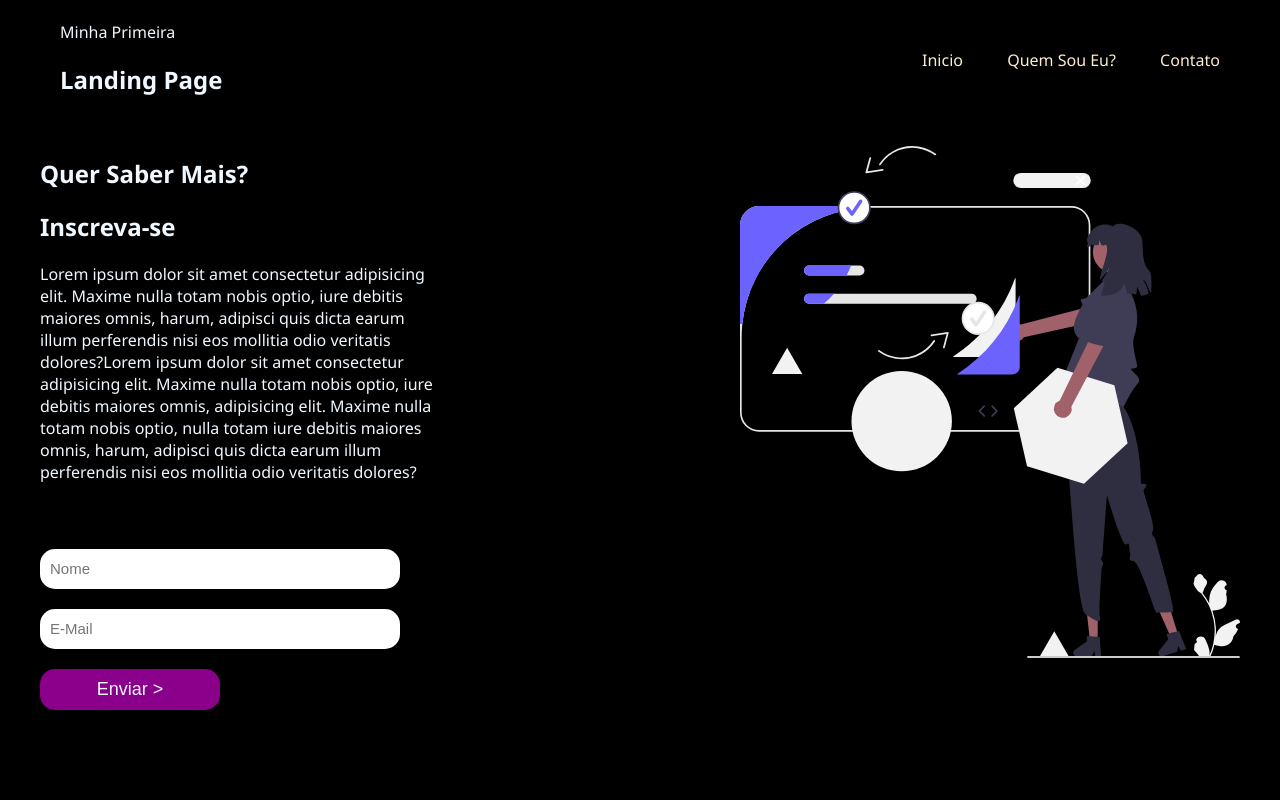
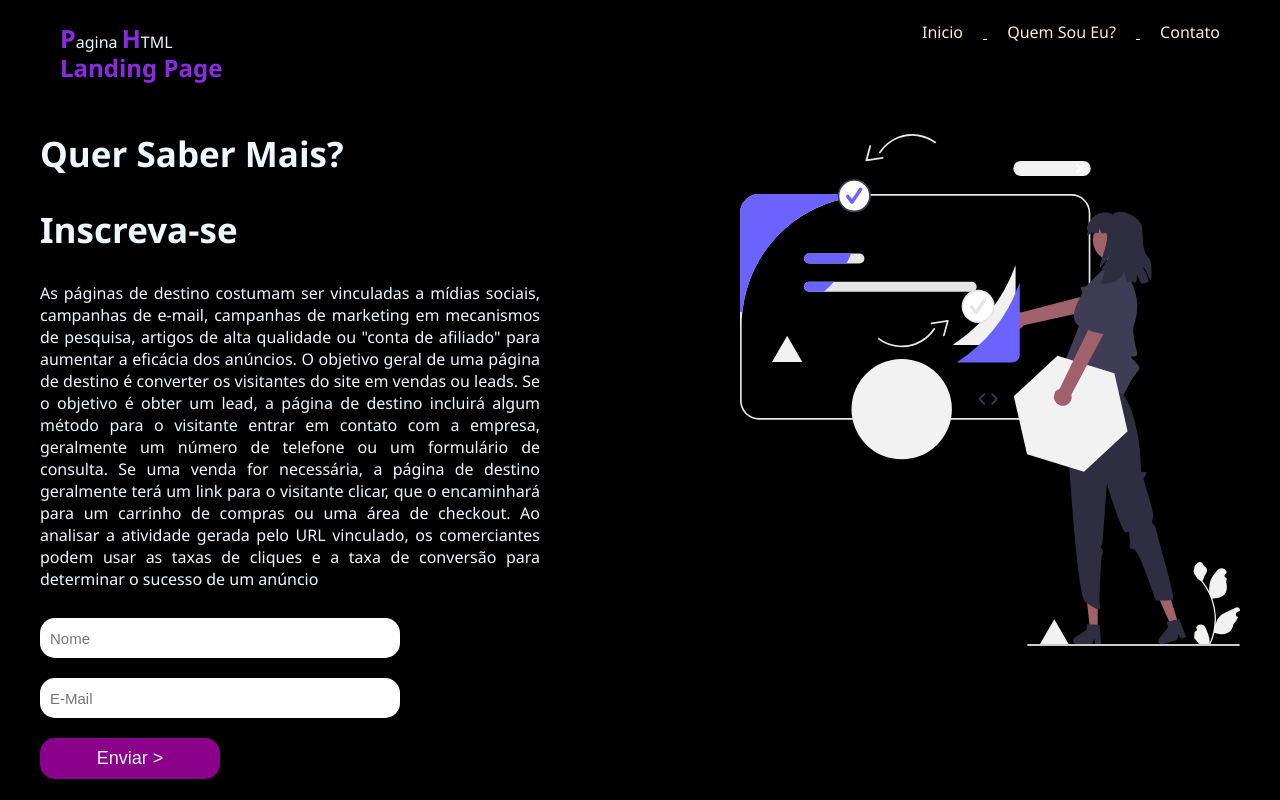
Before and after one commit to MaMMeyer/AulasFasipe, a plain HTML site: page Projeto03/index.html in a window 1280 px wide. Drawn offline with Linux system fonts and the light colour scheme.

Commit message:
HTML criado em Aula
HTML simples com exemplos de lista convertida em links, estilos de Fonts, Formulário com envio de E-Mail,

```diff
--- a/Projeto03/css/style.css
+++ b/Projeto03/css/style.css
@@ -1,4 +1,4 @@
-body{
+body {
     background-color: black;
     color: aliceblue;
     max-width: 1200px;
@@ -6,42 +6,61 @@ body{
     padding: 15px;
     font-family: 'Segoe UI', Tahoma, Geneva, Verdana, sans-serif;
 }
-.cabecalho {
+
+.landing {
+    color: blueviolet;
+    margin-top: -20px;
+}
+
+.ph {
+    color: blueviolet;
+    font-size: 25px;
+}
+
+header {
     /*width: 1200px;*/
     /*height: 110px;*/
     /*border: 1px solid blue;*/
     display: flex;
     flex-direction: row;
     justify-content: space-between;
-    align-items: center;
     margin-top: -30px;
 }
 
-.esq{
+.textoheader {
     display: inline-block;
     margin: 20px;
     list-style-type: none;
 }
-li{
+
+li {
+    justify-content: space-between;
     display: inline-block;
     margin: 20px;
+    list-style-type: none;
 }
 
-a{
-    color: blanchedalmond
+.links {
+    color: blanchedalmond;
 }
 
-a:hover{
-    color: aqua;
+.links:hover {
+    color: whitesmoke;
 }
 
-#corpo{
+#corpo {
     display: flex;
     flex-direction: row;
     justify-content: space-between;
     margin-top: 1px;
 }
-.textos{
+
+.titulo {
+    font-size: 35px;
+    margin-top: 5px;
+}
+
+.textos {
     width: 500px;
     height: 530px;
     float: left;
@@ -49,7 +68,7 @@ a:hover{
     width: 50%;
 }
 
-input{
+input {
     margin-top: 20px;
     height: 20px;
     border-radius: 15px;
@@ -57,7 +76,8 @@ input{
     padding: 10px;
     border: none;
 }
-#botenviar{
+
+#botenviar {
     background-color: darkmagenta;
     color: aliceblue;
     width: 50%;
@@ -65,24 +85,26 @@ input{
     font-size: large;
 }
 
-#botenviar:hover{
+#botenviar:hover {
     cursor: pointer;
-    background-color: crimson;
+    background-color: blueviolet;
     color: black;
 }
 
-#lorem{
+#origem {
     justify-content: space-between;
-    width: 400px;
-    height: 250px;
+    width: 500px;
+    height: 300px;
+    text-align: justify;
 }
-img{
+
+img {
     width: 500px;
     height: 530px;
     /*border: 1px solid red;*/
 }
 
-form{
+form {
     display: flex;
     flex-direction: column;
     width: 60%;
--- a/Projeto03/index.html
+++ b/Projeto03/index.html
@@ -1,34 +1,47 @@
 <!DOCTYPE html>
 <html lang="pt-br">
+
 <head>
     <meta charset="utf-8">
     <link rel="stylesheet" href="css/style.css">
-    <title>Site</title>
+    <title>Landing Page</title>
+    <link rel="shortcut icon" href="imagem/favicon128.png" type="image/x-icon">
 </head>
+
 <body>
-    <reader class="cabecalho">
-        <div class="esq">
-            <p>Minha Primeira</p>
+    <header class="header">
+        <!-- Header-->
+        <div class="textoheader">
+            <p><strong class="ph">P</strong>agina <strong class="ph">H</strong>TML</p>
             <h2 class="landing">Landing Page</h2>
         </div>
-        <div class="dir">
-        <table>
-            <ul>
-                <a href="#"><li>Inicio</li></a>
-                <a href="#"><li>Quem Sou Eu?</li></a>
-                <a href="#"><li>Contato</li></a>
-            </ul>
-        </table>
+        <div>
+            <!-- Menu Header-->
+            <table>
+                <ul>
+                    <a href="index.html" class="links">
+                        <li>Inicio</li>
+                    </a>
+                    <a href="https://pt.wikipedia.org/wiki/Landing_page" class="links" target="blanck">
+                        <li>Quem Sou Eu?</li>
+                    </a>
+                    <a href="https://wa.me/5566992509449" target="blanck" class="links">
+                        <li>Contato</li>
+                    </a>
+                </ul>
+            </table>
         </div>
-
-    </reader>
+        <!-- Menu Header-->
+    </header>
+    <!-- Header-->
     <main id="corpo">
         <div class="textos">
             <h2 class="titulo">Quer Saber Mais?</h2>
             <h2 class="titulo">Inscreva-se</h2>
-            <p id="lorem">Lorem ipsum dolor sit amet consectetur adipisicing elit. Maxime nulla totam nobis optio, iure debitis maiores omnis, harum, adipisci quis dicta earum illum perferendis nisi eos mollitia odio veritatis dolores?Lorem ipsum dolor sit amet consectetur
-                adipisicing elit. Maxime nulla totam nobis optio, iure debitis maiores omnis, adipisicing elit. Maxime nulla totam nobis optio, nulla totam iure debitis maiores omnis, harum, adipisci quis dicta earum illum perferendis nisi eos mollitia
-                odio veritatis dolores?
+            <p id="origem">As páginas de destino costumam ser vinculadas a mídias sociais, campanhas de e-mail, campanhas de marketing em mecanismos de pesquisa, artigos de alta qualidade ou "conta de afiliado" para aumentar a eficácia dos anúncios. O objetivo geral
+                de uma página de destino é converter os visitantes do site em vendas ou leads. Se o objetivo é obter um lead, a página de destino incluirá algum método para o visitante entrar em contato com a empresa, geralmente um número de telefone
+                ou um formulário de consulta. Se uma venda for necessária, a página de destino geralmente terá um link para o visitante clicar, que o encaminhará para um carrinho de compras ou uma área de checkout. Ao analisar a atividade gerada pelo
+                URL vinculado, os comerciantes podem usar as taxas de cliques e a taxa de conversão para determinar o sucesso de um anúncio
             </p>
 
             <form action="#">
@@ -45,4 +58,5 @@
     </main>
 
 </body>
+
 </html>
```
Also changed, not shown: Projeto03/imagem/favicon.png (added), Projeto03/imagem/favicon128.png (added).
